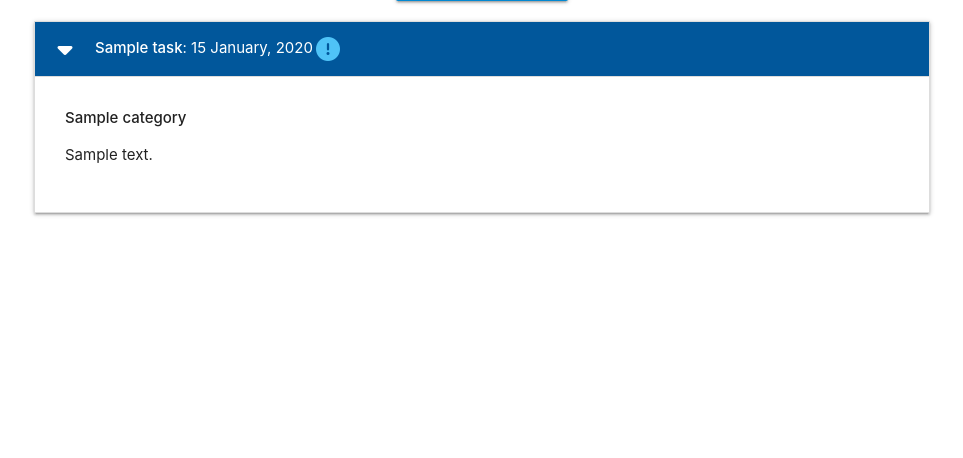
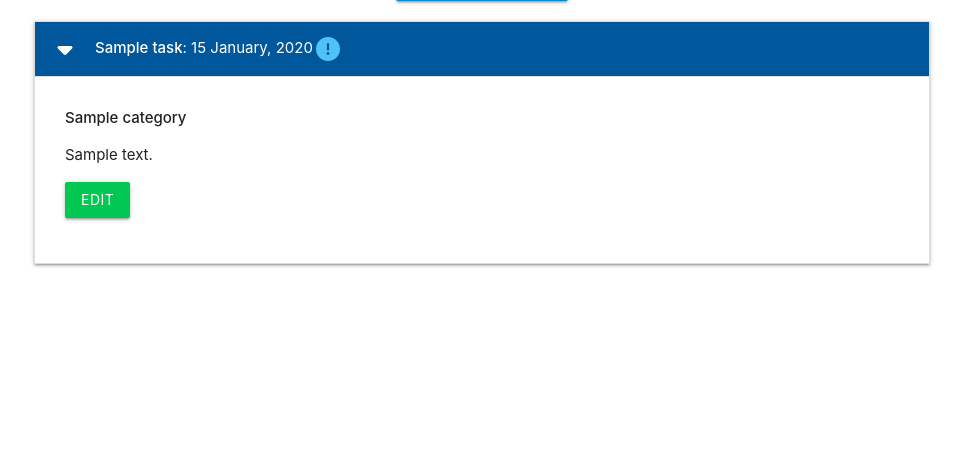
Before and after one commit to Sirjay009/flask-sqlalchemy-task-manager, a Flask app: page / in a window 1280 px wide, after a click that opens the changed part. Shown: the part 212-670 px from the top of the page, without its empty margins (158-1121 px from the left). Run offline with Flask 3, Linux system fonts and the light colour scheme; tables that the repository leaves empty hold one stand-in row (values such as "Sample post").

Commit message:
Create an 'Edit' button for the edit_task template

```diff
--- a/taskmanager/templates/tasks.html
+++ b/taskmanager/templates/tasks.html
@@ -21,6 +21,7 @@
     <div class="collapsible-body">
       <strong>{{ task.category }}</strong>
       <p>{{ task.task_description }}</p>
+      <p><a href="{{ url_for('edit_task', task_id=task.id) }}" class="btn green accent-4">Edit</a></p>
     </div>
   </li>
   {% endfor %}
```
